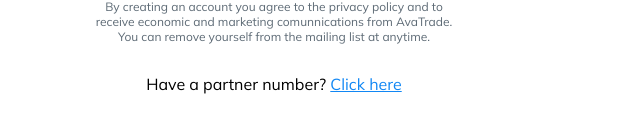
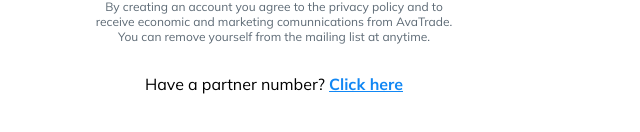
Before and after one commit to Stanislav-Korneev/avatrade, a Vue app: page /#/login in a window 1280 px wide. Shown: the part 558-690 px from the top of the page, without its empty margins (366-1006 px from the left). Built offline with nearby package versions, Linux system fonts and the light colour scheme.

Commit message:
minor font fix

```diff
--- a/src/components/views/LoginView/SignUpTab.vue
+++ b/src/components/views/LoginView/SignUpTab.vue
@@ -27,11 +27,13 @@ function handlePartnerPromo(): void {
 .partner-promo {
   margin-top: 30px;
   font-size: 16px;
+  font-weight: 400;
 }
 
 .action-text {
   color: var(--dark-blue);
   text-decoration: underline;
   cursor: pointer;
+  font-weight: 700;
 }
 </style>
```
